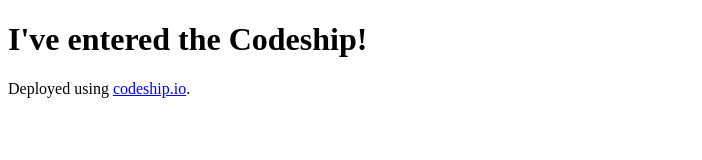
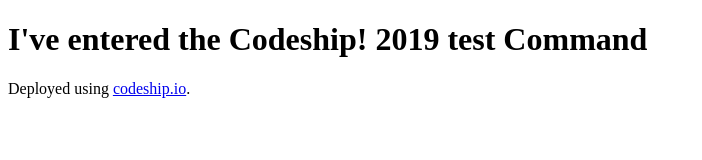
Before and after one commit to DOS203/TestConnect, a website: page views/index.html in a window 1280 px wide. Shown: the whole page, without its empty margins (0-702 px from the left). Drawn offline with Linux system fonts and the light colour scheme.

Commit message:
Update index.html

```diff
--- a/views/index.html
+++ b/views/index.html
@@ -4,7 +4,7 @@
   <title>Codefish</title>
 </head>
 <body>
-<h1>I've entered the Codeship!</h1>
+<h1>I've entered the Codeship! 2019 test Command</h1>
 Deployed using <a href="https://www.codeship.io">codeship.io</a>.<a href="#"></a>
 </body>
 </html>
```
